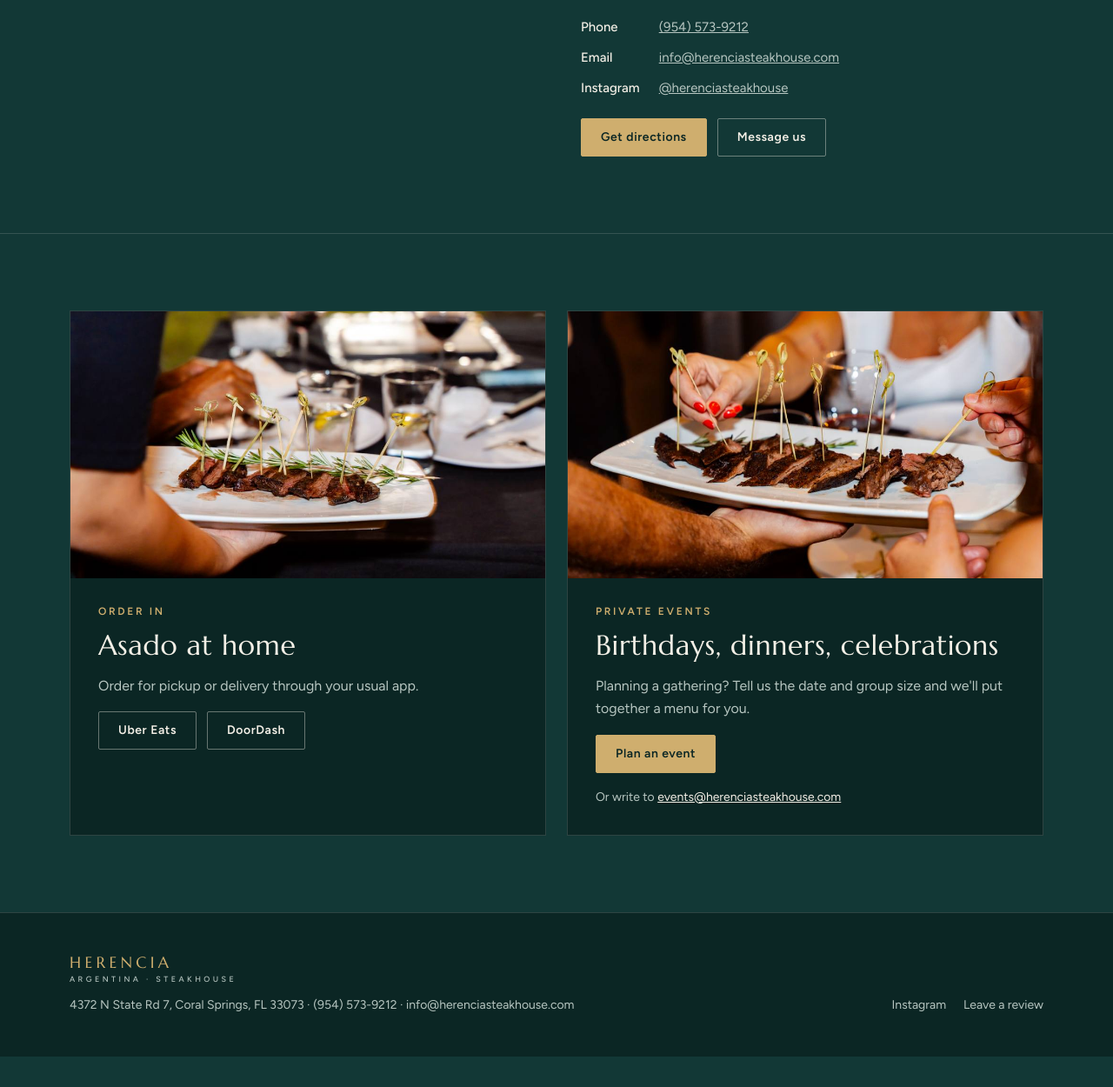
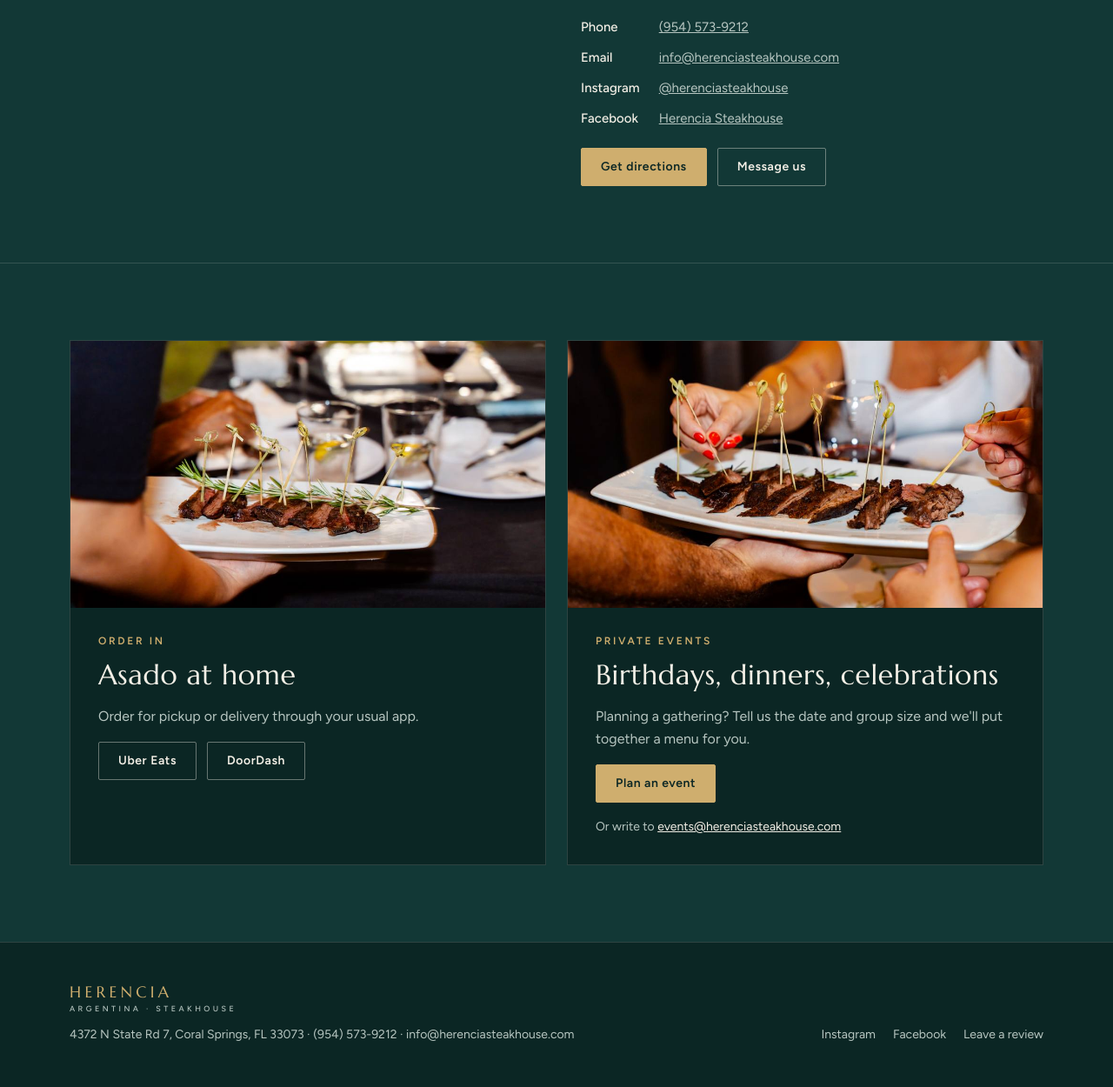
Before and after one commit to sachagui87/herenciasteakhouse, a plain HTML site: page index.html in a window 1280 px wide. Shown: the part 4650-5900 px from the top of the page at 87% size. Before the commit the page ends 5865 px from the top, so only its background shows below. Drawn offline with nearby package versions, Linux system fonts and the light colour scheme.

Commit message:
Add Facebook link to contact and footer

```diff
--- a/index.html
+++ b/index.html
@@ -478,7 +478,7 @@ html[lang="es"] [data-l="en"]{display:none}
     <div class="facts">
       <div><b><span data-l="en">Phone</span><span data-l="es">Teléfono</span></b> <a href="tel:+19545739212">(954) 573-9212</a></div>
       <div><b>Email</b> <a href="mailto:info@herenciasteakhouse.com">info@herenciasteakhouse.com</a></div>
-      <div><b>Instagram</b> <a href="https://www.instagram.com/herenciasteakhouse/">@herenciasteakhouse</a></div>
+      <div><b>Instagram</b> <a href="https://www.instagram.com/herenciasteakhouse/">@herenciasteakhouse</a></div><div><b>Facebook</b> <a href="https://www.facebook.com/profile.php?id=61592989713123">Herencia Steakhouse</a></div>
     </div>
     <div class="cta-row" style="justify-content:flex-start">
       <a class="btn btn-solid" href="https://www.google.com/maps/dir/?api=1&destination=4372+N+State+Rd+7,+Coral+Springs,+FL+33073"><span data-l="en">Get directions</span><span data-l="es">Cómo llegar</span></a>
@@ -557,7 +557,7 @@ html[lang="es"] [data-l="en"]{display:none}
     4372 N State Rd 7, Coral Springs, FL 33073 · <a href="tel:+19545739212" style="white-space:nowrap">(954) 573-9212</a> · <a href="mailto:info@herenciasteakhouse.com">info@herenciasteakhouse.com</a>
   </div>
   <div style="display:flex;gap:20px;flex-wrap:wrap">
-    <a href="https://www.instagram.com/herenciasteakhouse/">Instagram</a>
+    <a href="https://www.instagram.com/herenciasteakhouse/">Instagram</a> <a href="https://www.facebook.com/profile.php?id=61592989713123">Facebook</a>
     <a href="https://www.google.com/maps/search/?api=1&query=Herencia+Argentina+Steakhouse+Coral+Springs"><span data-l="en">Leave a review</span><span data-l="es">Dejanos tu reseña</span></a>
   </div>
 </div></footer>
```
